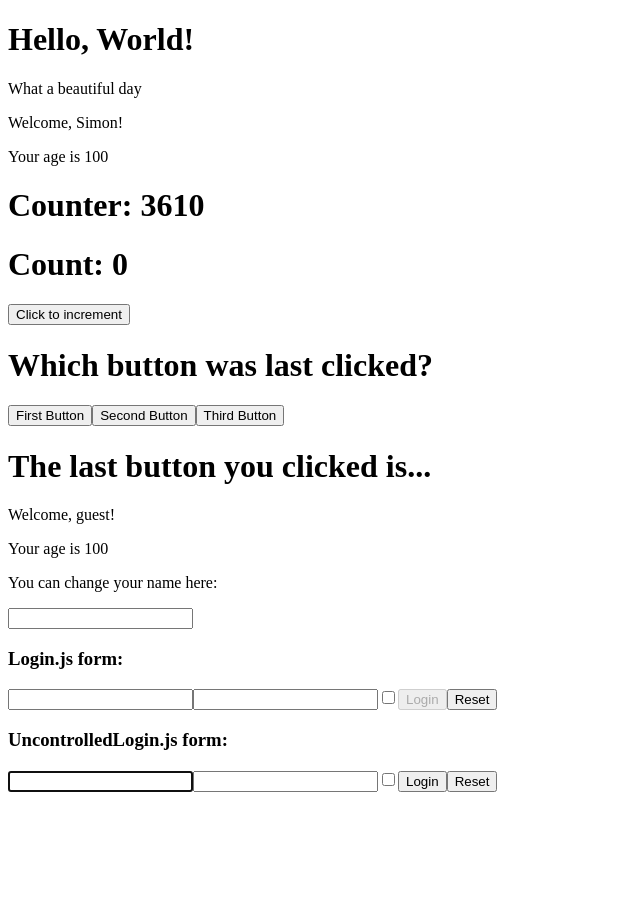
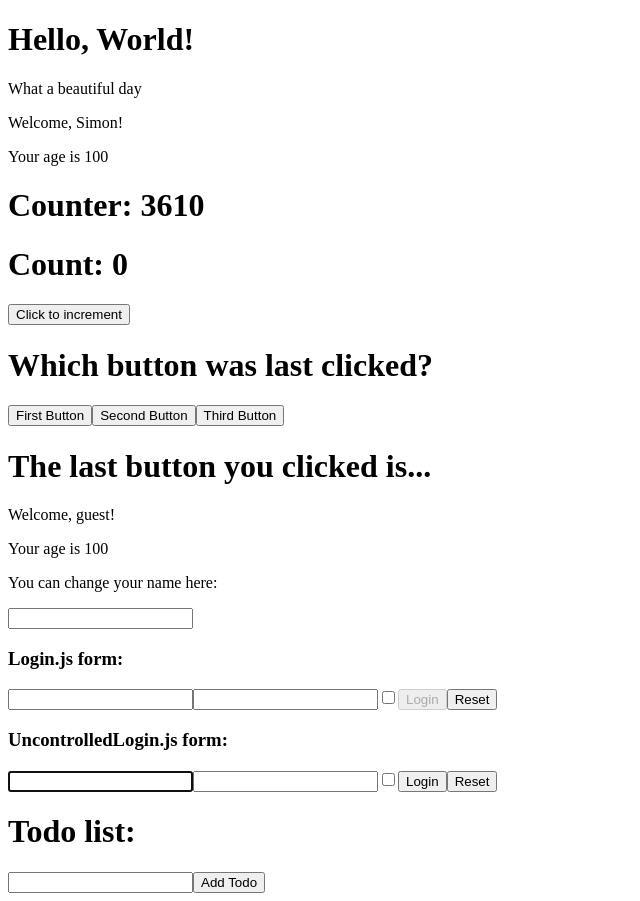
Before and after one commit to d-94k/react-develhope, a React (Create React App) app: page / in a window 1280 px wide. Shown: the whole page, without its empty margins (0-640 px from the left). Before the commit the page ends 800 px from the top, so only its background shows below. Built offline with nearby package versions, Linux system fonts and the light colour scheme.

Commit message:
completed exercise

```diff
--- a/src/App.js
+++ b/src/App.js
@@ -7,6 +7,7 @@ import InteractiveWelcome from "./InteractiveWelcome";
 import Welcome from "./Welcome";
 import Login from "./Login";
 import UncontrolledLogin from "./UncontrolledLogin";
+import TodoList from "./TodoList";
 
 export default class App extends React.Component {
     render () {
@@ -20,6 +21,7 @@ export default class App extends React.Component {
               <InteractiveWelcome />
               <Login />
               <UncontrolledLogin />
+              <TodoList />
             </div>
         )
     }
--- /dev/null
+++ b/src/TodoList.js
@@ -0,0 +1,35 @@
+import React from "react";
+
+export default class TodoList extends React.Component {
+    constructor (props) {
+        super (props);
+        this.state = {
+            items: [],
+            text: ''
+        }
+    }
+
+    handleChange = (event) => {
+        this.setState ({
+            text: event.target.value
+        })
+    }
+
+    handleSubmit = () => {
+        this.setState ({
+            items: this.state.items.concat({text: this.state.text, id: Date.now()}),
+            text: ''
+        })
+    }
+
+    render () {
+        return (
+            <>
+                <h1>Todo list:</h1>
+                <ul>{this.state.items.map(item => <li key={item.id}>{item.text}</li>)}</ul>
+                <input onChange={this.handleChange} value={this.state.text} />
+                <button onClick={this.handleSubmit}>Add Todo</button>
+            </>
+        )
+    }
+}
```
Also changed, not shown: 1 other file (tests, documents, lock files or other folders).
